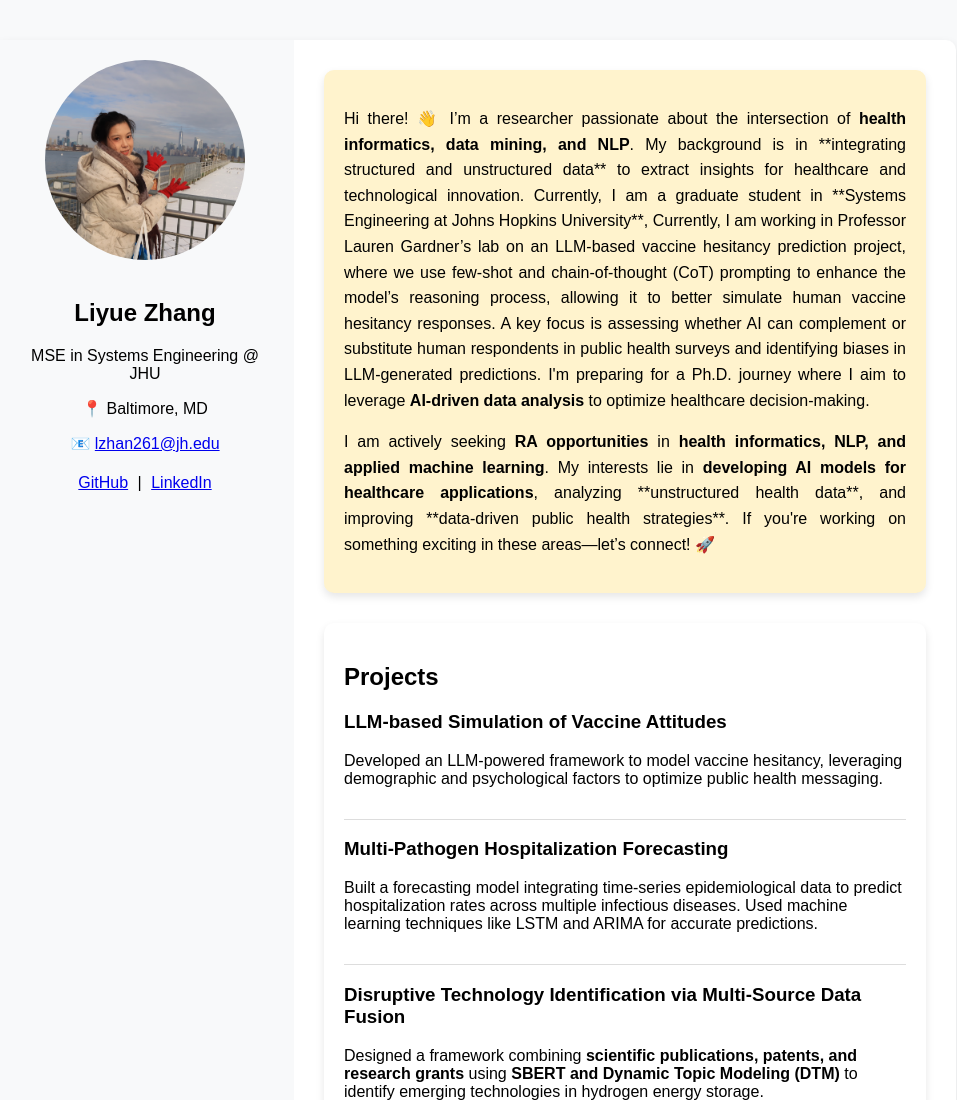
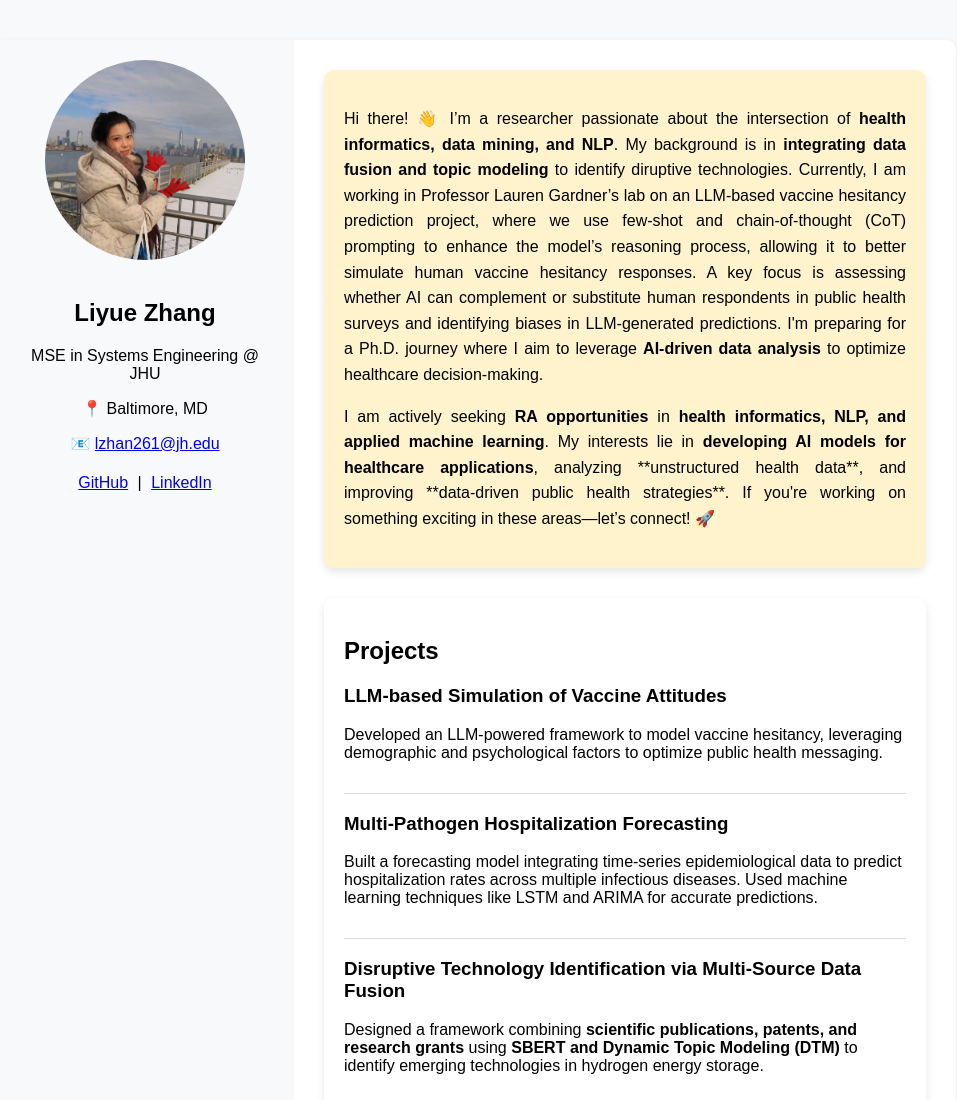
Before and after one commit to ZLY1223/Resume, a plain HTML site: page index.html in a window 1280 px wide. Shown: the top 1100 px of the page, without its empty margins (164-1121 px from the left). Drawn offline with Linux system fonts and the light colour scheme.

Commit message:
Update index.html

```diff
--- a/index.html
+++ b/index.html
@@ -26,8 +26,7 @@
     <main class="content">
         <section class="intro">
             <p>Hi there! 👋 I’m a researcher passionate about the intersection of <strong>health informatics, data mining, and NLP</strong>.
-            My background is in **integrating structured and unstructured data** to extract insights for healthcare and technological innovation.
-            Currently, I am a graduate student in **Systems Engineering at Johns Hopkins University**, Currently, I am working in Professor Lauren Gardner’s lab on an LLM-based vaccine hesitancy prediction project, where we use few-shot and chain-of-thought (CoT) prompting to enhance the model’s reasoning process, allowing it to better simulate human vaccine hesitancy responses. A key focus is assessing whether AI can complement or substitute human respondents in public health surveys and identifying biases in LLM-generated predictions. I'm preparing for a Ph.D. journey where I aim to leverage <strong>AI-driven data analysis</strong> to optimize healthcare decision-making.</p>
+            My background is in <strong>integrating data fusion and topic modeling</strong> to identify diruptive technologies. Currently, I am working in Professor Lauren Gardner’s lab on an LLM-based vaccine hesitancy prediction project, where we use few-shot and chain-of-thought (CoT) prompting to enhance the model’s reasoning process, allowing it to better simulate human vaccine hesitancy responses. A key focus is assessing whether AI can complement or substitute human respondents in public health surveys and identifying biases in LLM-generated predictions. I'm preparing for a Ph.D. journey where I aim to leverage <strong>AI-driven data analysis</strong> to optimize healthcare decision-making.</p>
 
             <p>I am actively seeking <strong>RA opportunities</strong> in <strong>health informatics, NLP, and applied machine learning</strong>.
             My interests lie in <strong>developing AI models for healthcare applications</strong>, analyzing **unstructured health data**, and improving **data-driven public health strategies**.
```
